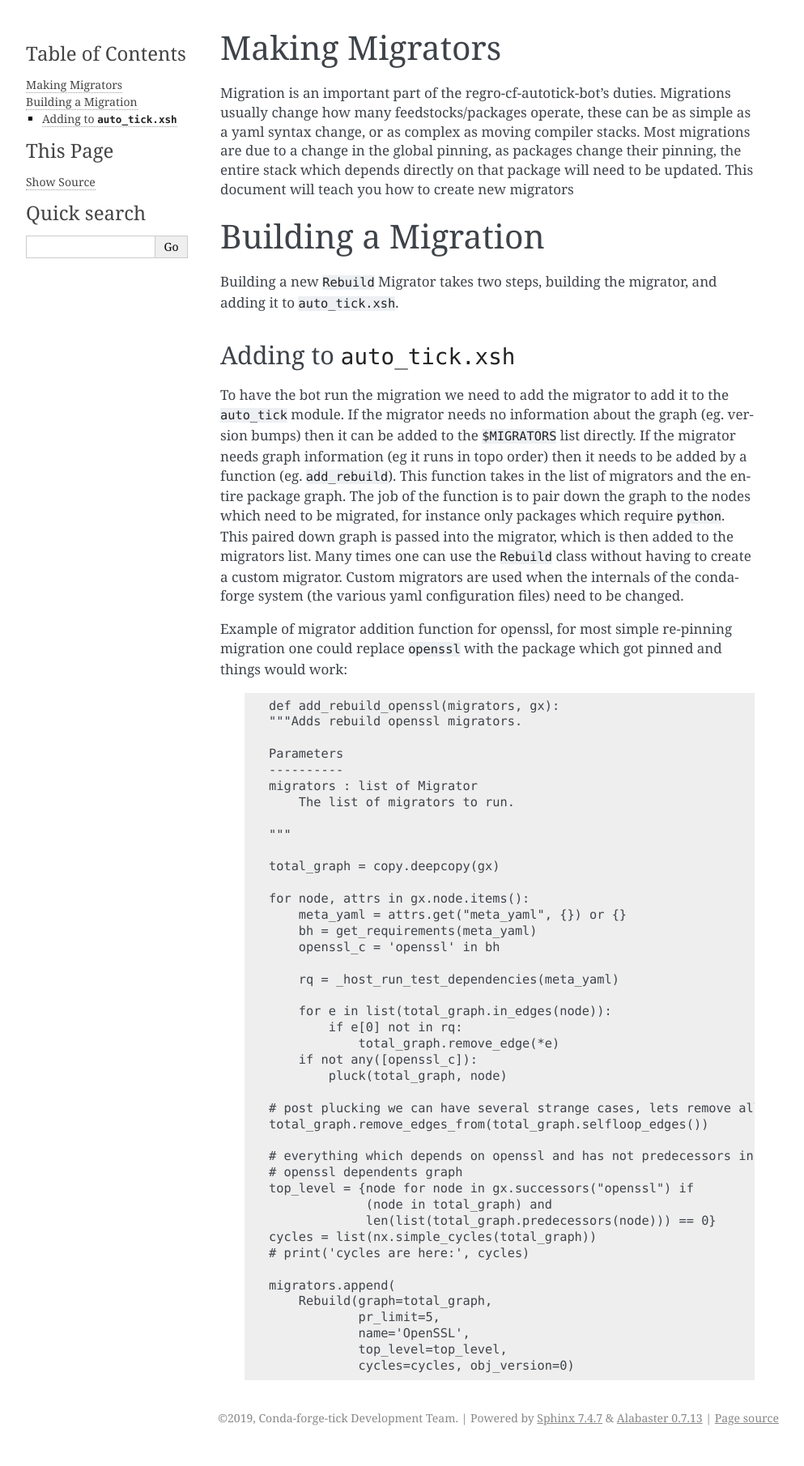
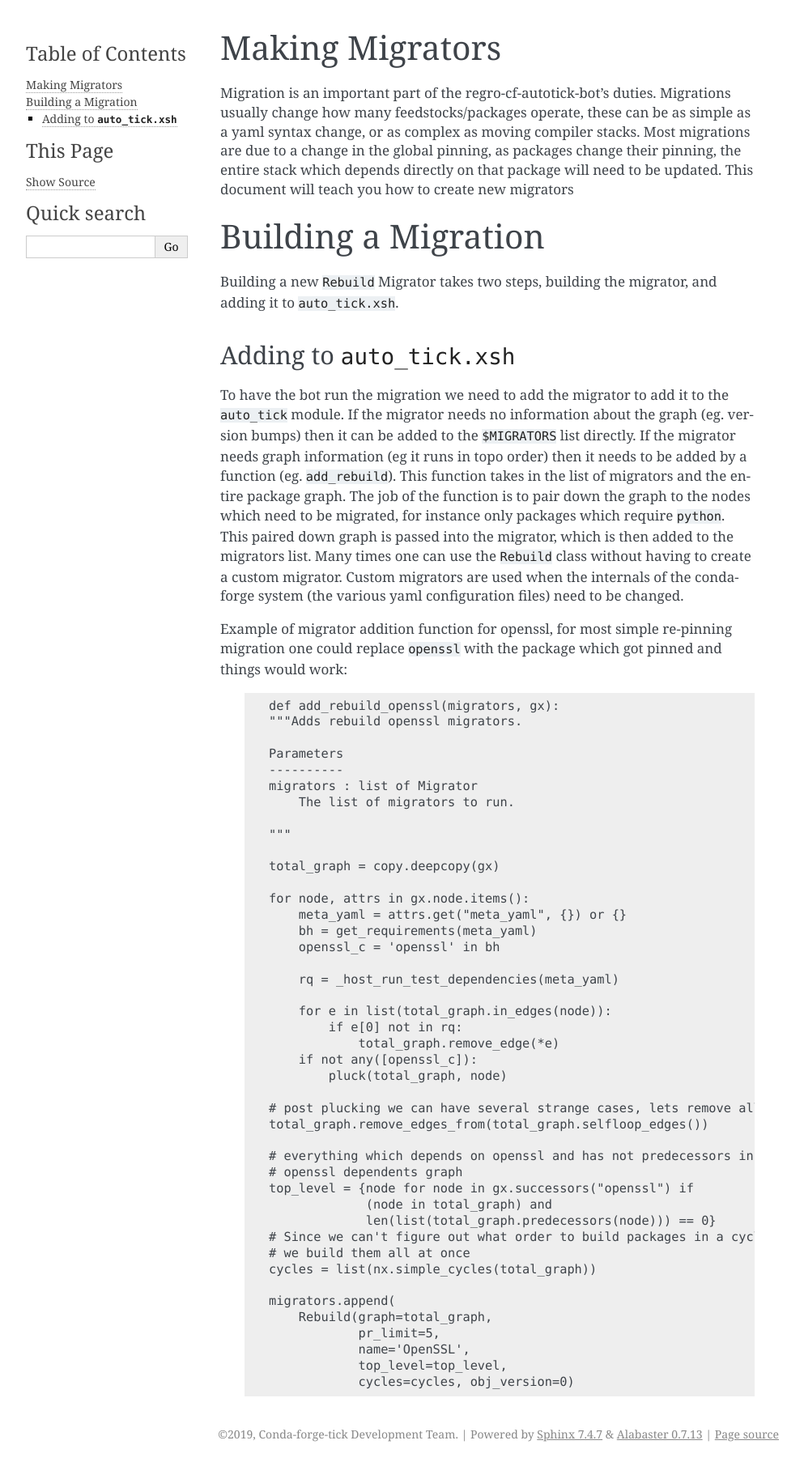
Before and after one commit to regro/cf-scripts, a Sphinx documentation site: the page built from docs/migrators.rst, in a window 1280 px wide. Shown: the whole page at 81% size, without its empty margins (148-1141 px from the left). Built offline with Sphinx 7.4.7, drawn with Linux system fonts in a browser that asks for light colours; pages that are not in the unit, such as notebooks, are missing from menus.

Commit message:
remove comment and add discusison of cycles

```diff
--- a/docs/migrators.rst
+++ b/docs/migrators.rst
@@ -70,8 +70,9 @@ one could replace ``openssl`` with the package which got pinned and things would
     top_level = {node for node in gx.successors("openssl") if
                  (node in total_graph) and
                  len(list(total_graph.predecessors(node))) == 0}
+    # Since we can't figure out what order to build packages in a cycle in
+    # we build them all at once
     cycles = list(nx.simple_cycles(total_graph))
-    # print('cycles are here:', cycles)
 
     migrators.append(
         Rebuild(graph=total_graph,
```
